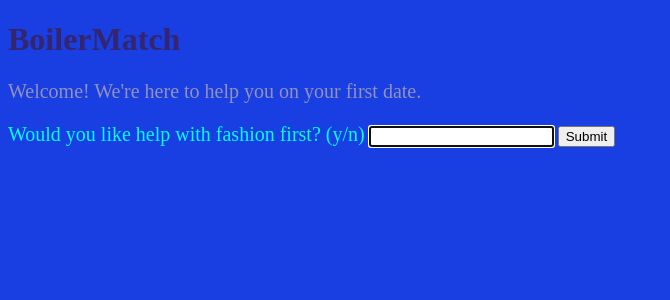
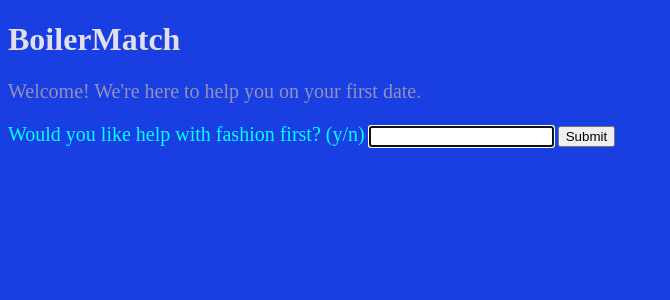
Before and after one commit to alexjnail13/AI-Hackathon-Project, a Flask app: page / in a window 1280 px wide. Shown: the top 300 px of the page, without its empty margins (0-670 px from the left). Run offline with Flask 3, Linux system fonts and the light colour scheme.

Commit message:
Better colors

```diff
--- a/templates/index.html
+++ b/templates/index.html
@@ -4,7 +4,7 @@
 
     <style>
         .title-text{
-            color:rgb(53, 37, 110)
+            color:rgb(225, 223, 232)
         }
     </style>
     <h1 class="title-text">BoilerMatch</h1>
```
Also changed, not shown: 1 other file.
